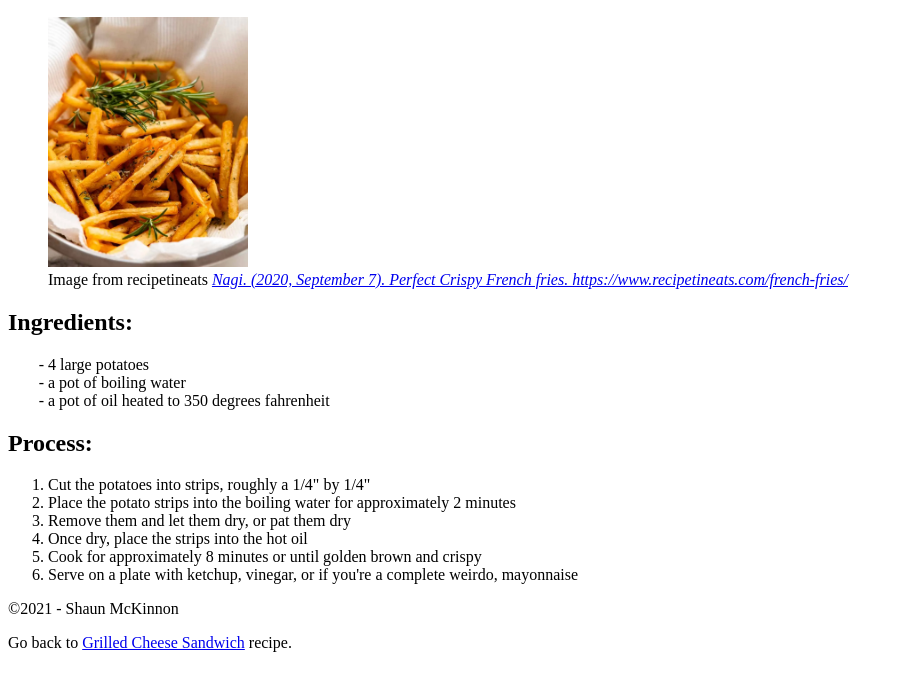
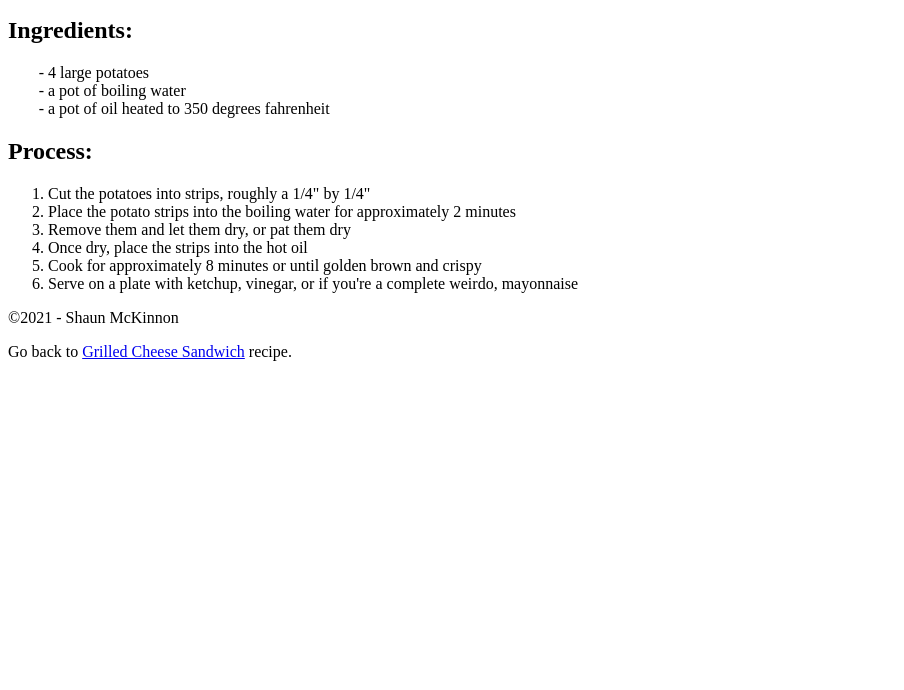
Before and after one commit to jeel105512/Lab-2, a plain HTML site: page fries.html in a window 1280 px wide. Shown: the part 110-800 px from the top of the page, without its empty margins (0-904 px from the left). Drawn offline with Linux system fonts and the light colour scheme.

Commit message:
removed image of fries

```diff
--- a/fries.html
+++ b/fries.html
@@ -10,16 +10,16 @@
     <header>
         <h1>How to Make French Fries</h2>
             <h2>Crispy and delicious!</h2>
-            <figure>
-                <img src="Fries-with-rosemary-salt_1.webp" alt="" width="200px">
+            <!-- <figure>
+                <img src="Fries-with-rosemary-salt_1.webp" alt="" width="200px">  -->
                 <!-- image from a website named recipetineats. URL: https://www.recipetineats.com/french-fries/  -->
-                <figcaption> <!-- citation for the french fries image -->
-                    Image from recipetineats
+                <!--<figcaption>--> <!-- citation for the french fries image -->
+                    <!-- Image from recipetineats
                     <cite>
                         <a href="https://www.recipetineats.com/french-fries/" target="_blank">Nagi. (2020, September 7). Perfect Crispy French fries. https://www.recipetineats.com/french-fries/</a>
                     </cite>
                 </figcaption>
-            </figure>
+            </figure> -->
     </header>
 
     <main>
```
